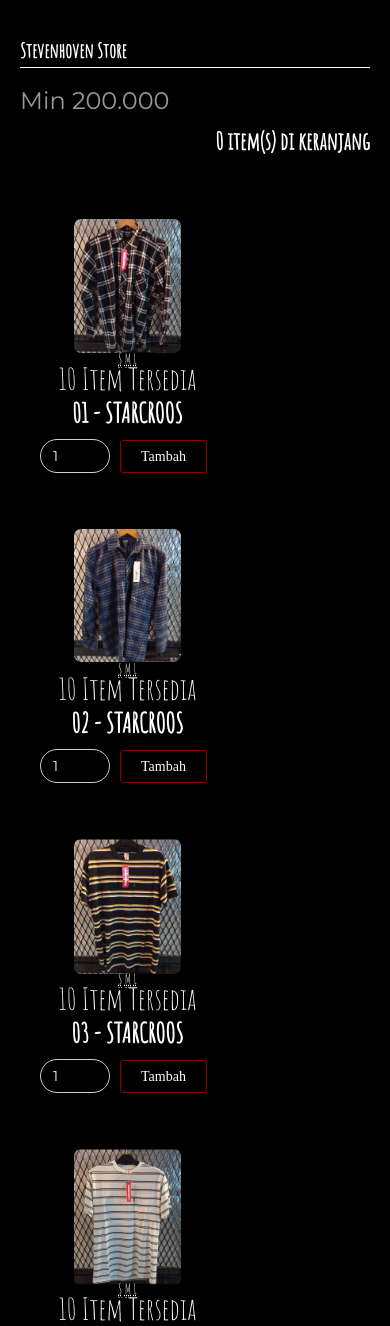
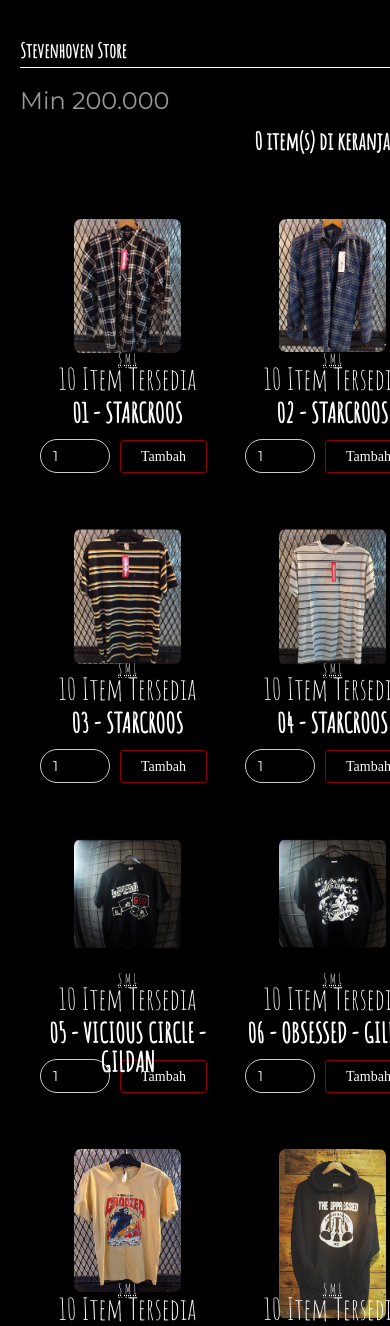
Before and after one commit to lookupfrans/miwebsite, a PHP site: page / in a window 390 px wide; the page is wider, and only the part inside the window is pictured. Shown: the top 1326 px of that part. Run offline with PHP 8.4, Linux system fonts and the light colour scheme; some libraries are stand-ins or nearby versions.

Commit message:
Update responsive.css

```diff
--- a/responsive.css
+++ b/responsive.css
@@ -361,9 +361,9 @@
     }
 
     .container {
-        /*height: 150%;
+        height: 150%;
         width: 110%;
-        margin: 0;*/
+        margin: 0;
         background-color: #000;
     }
 
```
